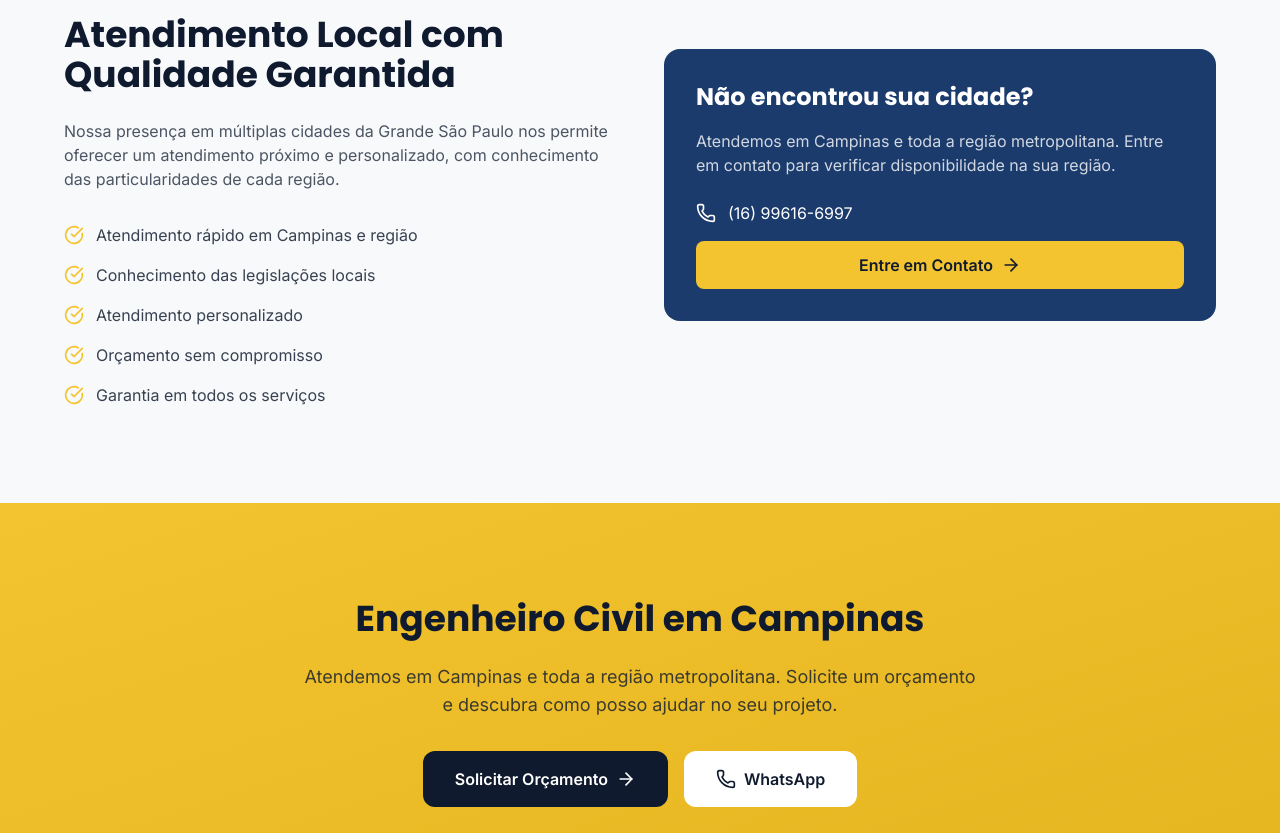
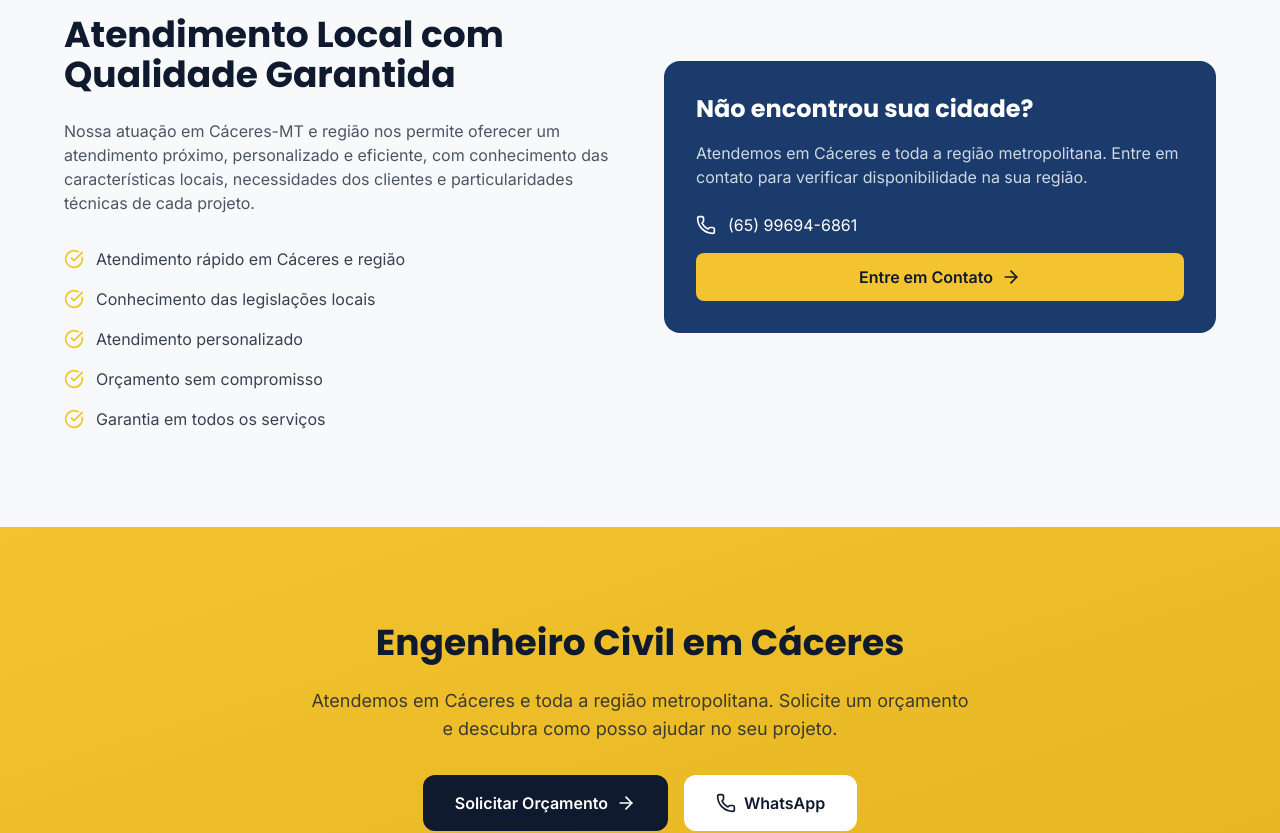
Before and after one commit to nielsonjunior/site-pessoal, a React (Vite) app: page /cidades in a window 1280 px wide. Shown: the part 1105-1938 px from the top of the page. Built offline with nearby package versions, Linux system fonts and the light colour scheme.

Commit message:
Update Cities component for Cáceres region

```diff
--- a/src/pages/Cities.tsx
+++ b/src/pages/Cities.tsx
@@ -5,7 +5,7 @@ import { SEO } from '@/components/shared';
 import { cities } from '@/data';
 
 const benefits = [
-  'Atendimento rápido em Campinas e região',
+  'Atendimento rápido em Cáceres e região',
   'Conhecimento das legislações locais',
   'Atendimento personalizado',
   'Orçamento sem compromisso',
@@ -16,13 +16,13 @@ export function Cities() {
   return (
     <>
       <SEO
-        title="Cidades Atendidas - Engenheiro Civil Campinas e Região"
-        description="Atendemos em Campinas, Valinhos, Vinhedo, Hortolândia, Sumaré e toda a região. Engenheiro civil perto de você!"
+        title="Cidades Atendidas - Engenheiro Civil Cáceres e Região"
+        description="Atendemos em Cáceres, Cuiaba, Mirassol D'Oeste, Várzea Grande, Porto Esperidião e toda a região. Engenheiro civil perto de você!"
         keywords={[
-          'engenheiro civil Campinas',
-          'engenheiro civil Valinhos',
-          'engenheiro civil Vinhedo',
-          'engenheiro civil região Campinas'
+          'engenheiro civil Cáceres',
+          'engenheiro civil Cuiaba',
+          'engenheiro civil Varzea Grande',
+          'engenheiro civil região Cáceres'
         ]}
       />
 
@@ -42,7 +42,7 @@ export function Cities() {
               Cidades Atendidas
             </h1>
             <p className="text-white/70 text-lg">
-              Oferecemos serviços de engenharia civil em Campinas e toda a região
+              Oferecemos serviços de engenharia civil em Cáceres e toda a região
               metropolitana, sempre com qualidade e compromisso.
             </p>
           </motion.div>
@@ -98,9 +98,7 @@ export function Cities() {
                 Atendimento Local com Qualidade Garantida
               </h2>
               <p className="text-gray-600 mb-8">
-                Nossa presença em múltiplas cidades da Grande São Paulo nos permite
-                oferecer um atendimento próximo e personalizado, com conhecimento
-                das particularidades de cada região.
+               Nossa atuação em Cáceres-MT e região nos permite oferecer um atendimento próximo, personalizado e eficiente, com conhecimento das características locais, necessidades dos clientes e particularidades técnicas de cada projeto.
               </p>
 
               <div className="space-y-4">
@@ -132,16 +130,16 @@ export function Cities() {
                   Não encontrou sua cidade?
                 </h3>
                 <p className="text-white/80 mb-6">
-                  Atendemos em Campinas e toda a região metropolitana.
+                  Atendemos em Cáceres e toda a região metropolitana.
                   Entre em contato para verificar disponibilidade na sua região.
                 </p>
                 <div className="space-y-4">
                   <a
-                    href="tel:+5516996166997"
+                    href="tel:+5565996946861"
                     className="flex items-center gap-3 text-white hover:text-[#F4C430] transition-colors"
                   >
                     <Phone className="w-5 h-5" />
-                    (16) 99616-6997
+                    (65) 99694-6861
                   </a>
                   <Link
                     to="/orcamento"
@@ -167,10 +165,10 @@ export function Cities() {
             transition={{ duration: 0.6 }}
           >
             <h2 className="text-3xl md:text-4xl font-bold text-[#0F1A2E] mb-6">
-              Engenheiro Civil em Campinas
+              Engenheiro Civil em Cáceres
             </h2>
             <p className="text-[#0F1A2E]/80 text-lg mb-8 max-w-2xl mx-auto">
-              Atendemos em Campinas e toda a região metropolitana. Solicite um orçamento
+              Atendemos em Cáceres e toda a região metropolitana. Solicite um orçamento
               e descubra como posso ajudar no seu projeto.
             </p>
             <div className="flex flex-col sm:flex-row gap-4 justify-center">
@@ -182,7 +180,7 @@ export function Cities() {
                 <ArrowRight className="w-5 h-5" />
               </Link>
               <a
-                href="https://wa.me/5516996166997"
+                href="https://wa.me/5565996946861"
                 target="_blank"
                 rel="noopener noreferrer"
                 className="bg-white text-[#0F1A2E] px-8 py-4 rounded-xl font-semibold hover:bg-gray-100 transition-all inline-flex items-center justify-center gap-2"
```
